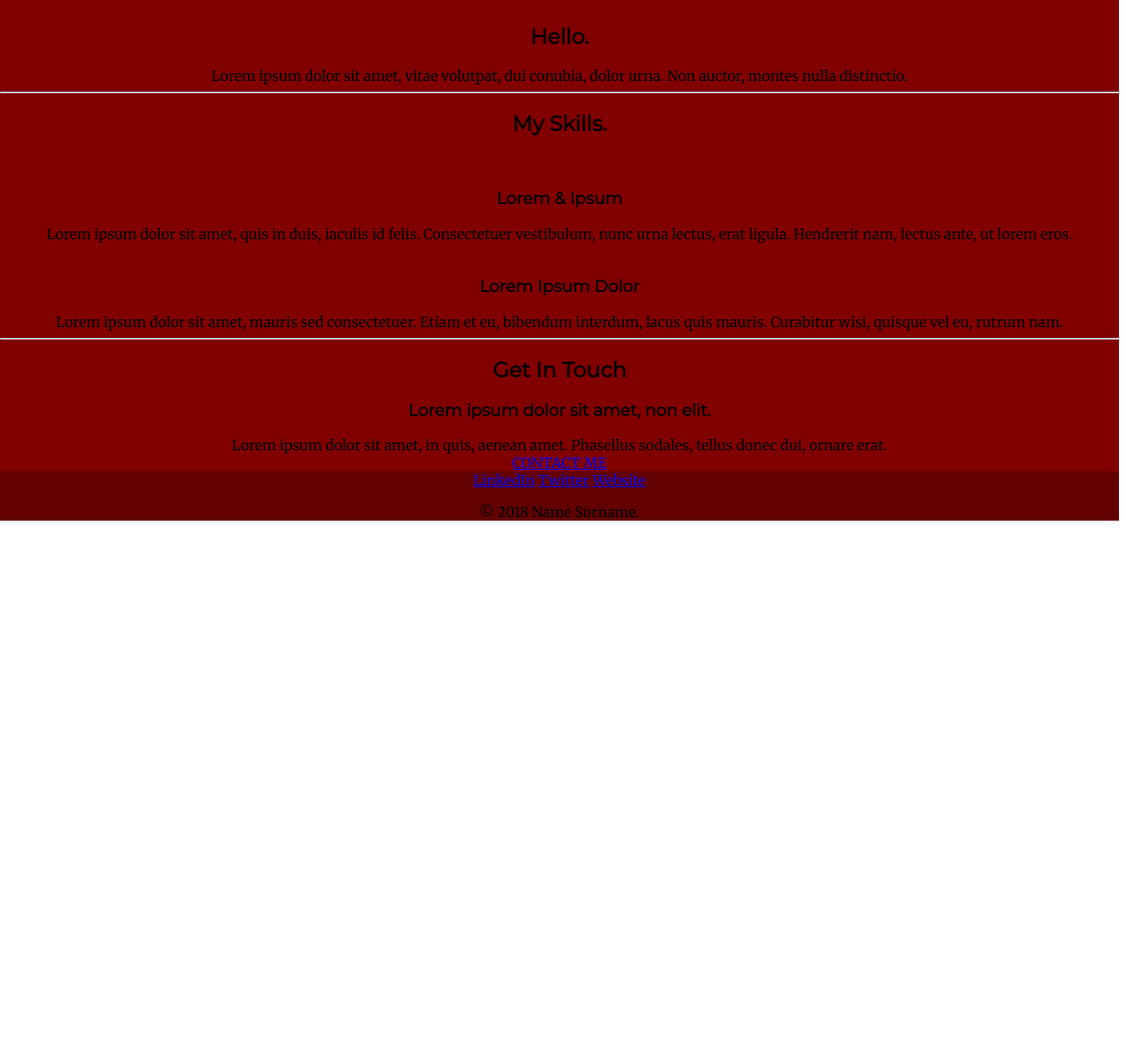
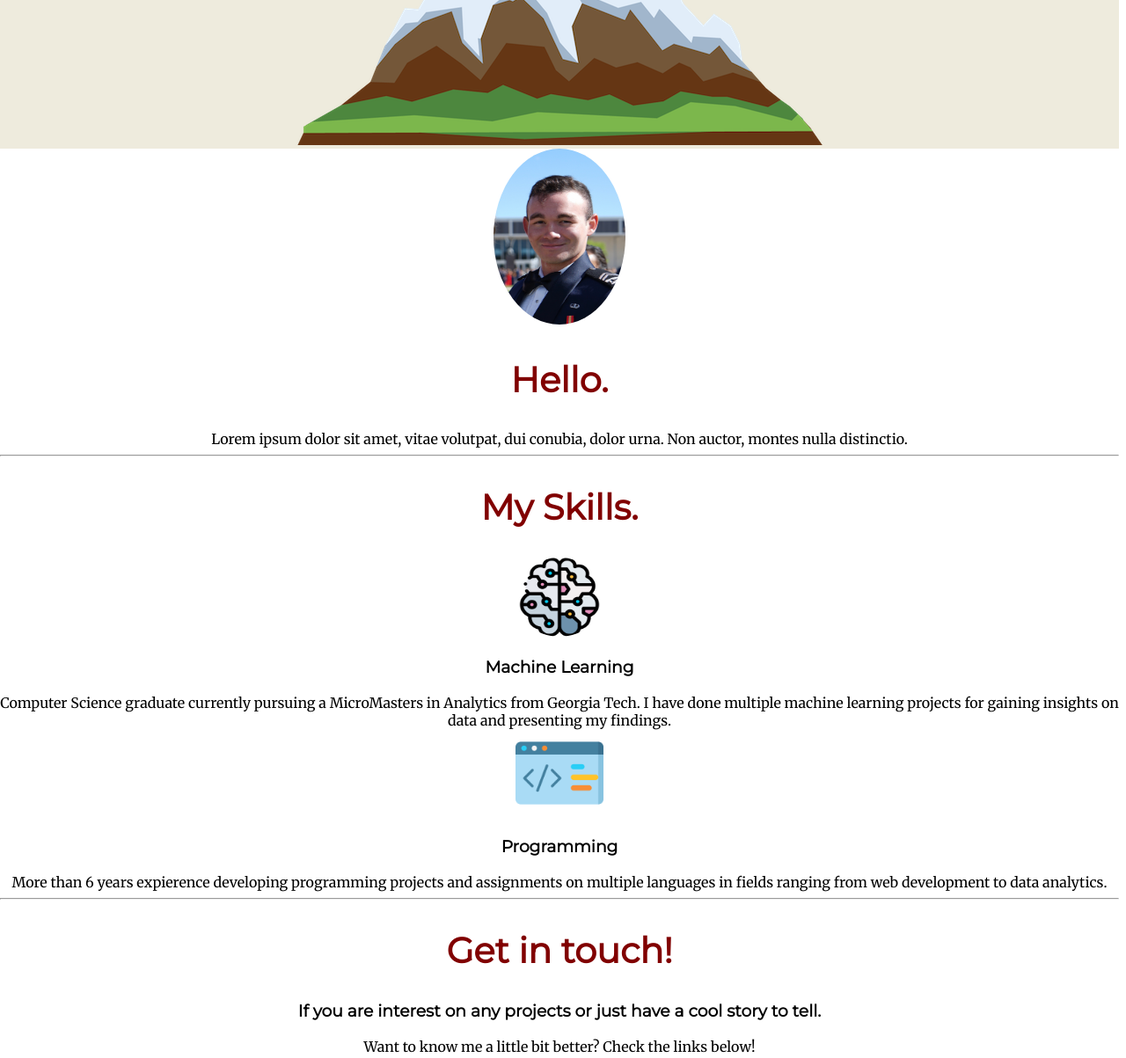
Before and after one commit to joelaniado/My_Site, a plain HTML site: page index.html in a window 1280 px wide. Shown: the part 553-1756 px from the top of the page at 88% size. Before the commit the page ends 1153 px from the top, so only its background shows below. Drawn offline with Linux system fonts and the light colour scheme.

Commit message:
added images and more specific information about me. Also styled it a bit playing with title size and color.

```diff
--- a/css/styles.css
+++ b/css/styles.css
@@ -15,15 +15,30 @@ body {
   right: 60%;
 }
 .bottom-container {
-  background-color: #630000;
+  /*background-color: #630000;*/
 }
 
+.brain_img {
+  height:90px;
+  width:100px;
+  border-radius: 50%
+}
+
+.code_img {
+  height:100px;
+  width:100px;
+
+}
 h1 {
-  margin-top: 0;
+  color: #810000;
+  margin: 50px auto 0 auto;
   font-family: 'Dancing Script', cursive;
+  font-size: 5rem;
 }
 
 h2 {
+  color: #810000;
+  font-size: 2.5rem;
   font-family: 'Montserrat', sans-serif;
 }
 
@@ -32,8 +47,14 @@ h3 {
 
 }
 
+.joe_image {
+  border-radius: 50%;
+  height: 200px;
+  width: 150px;
+}
+
 .middle-container {
-  background-color: #810000;
+  /*background-color: #810000;*/
 }
 
 p {
--- a/index.html
+++ b/index.html
@@ -12,13 +12,13 @@
     <div class="top-container">
       <img class="top-cloud" src="images/cloud.png" alt="cloud image">
       <h1>I'm Joe.</h1>
-      <p>a data analyst and programmer.</p>
+      <h2>a data scientist and programmer.</h2>
       <img class="bottom-cloud" src="images/cloud.png" alt="cloud image">
       <img src="images/mountain.png" alt="mountain image">
     </div>
     <div class="middle-container">
       <div class="profile">
-        <img src="" alt="">
+        <img class= "joe_image" src="images\Joe.JPG" alt="joe's image">
         <h2>Hello.</h2>
         <p>Lorem ipsum dolor sit amet, vitae volutpat, dui conubia, dolor urna. Non auctor, montes nulla distinctio.</p>
       </div>
@@ -26,22 +26,22 @@
       <div class="skills">
         <h2>My Skills.</h2>
         <div class="skill-row">
-          <img class="" src="" alt="">
-          <h3>Lorem & Ipsum</h3>
-          <p>Lorem ipsum dolor sit amet, quis in duis, iaculis id felis. Consectetuer vestibulum, nunc urna lectus, erat ligula. Hendrerit nam, lectus ante, ut lorem eros.</p>
+          <img class="brain_img" src="images\brain.png" alt="brain image" />
+          <h3>Machine Learning</h3>
+          <p>Computer Science graduate currently pursuing a MicroMasters in Analytics from Georgia Tech. I have done multiple machine learning projects for gaining insights on data and presenting my findings. </p>
         </div>
         <div class="skill-row">
-          <img class="" src="" alt="">
-          <h3>Lorem Ipsum Dolor</h3>
-          <p>Lorem ipsum dolor sit amet, mauris sed consectetuer. Etiam et eu, bibendum interdum, lacus quis mauris. Curabitur wisi, quisque vel eu, rutrum nam.</p>
+          <img class="code_img" src="images\code.png" alt="code icon">
+          <h3>Programming</h3>
+          <p>More than 6 years expierence developing programming projects and assignments on multiple languages in fields ranging from web development to data analytics.</p>
         </div>
       </div>
       <hr>
       <div class="contact-me">
-        <h2>Get In Touch</h2>
-        <h3>Lorem ipsum dolor sit amet, non elit.</h3>
-        <p>Lorem ipsum dolor sit amet, in quis, aenean amet. Phasellus sodales, tellus donec dui, ornare erat.</p>
-        <a class="btn" href="mailto:name@email.com">CONTACT ME</a>
+        <h2>Get in touch!</h2>
+        <h3>If you are interest on any projects or just have a cool story to tell. </h3>
+        <p>Want to know me a little bit better? Check the links below!</p>
+        <a class="btn" href="mailto:jlaniado.g@gmail.com">CONTACT ME</a>
       </div>
     </div>
 
@@ -50,7 +50,7 @@
       <a class="footer-link" href="https://www.linkedin.com/">LinkedIn</a>
       <a class="footer-link" href="https://twitter.com/">Twitter</a>
       <a class="footer-link" href="https://www.appbrewery.co/">Website</a>
-      <p>© 2018 Name Surname.</p>
+      <p>© 2021 Joe Laniado.</p>
     </div>
 
   </body>
```
Also changed, not shown: StubCode.html (+1 -1 lines), images/Joe.JPG (added), images/brain.png (added), images/code.png (added).
